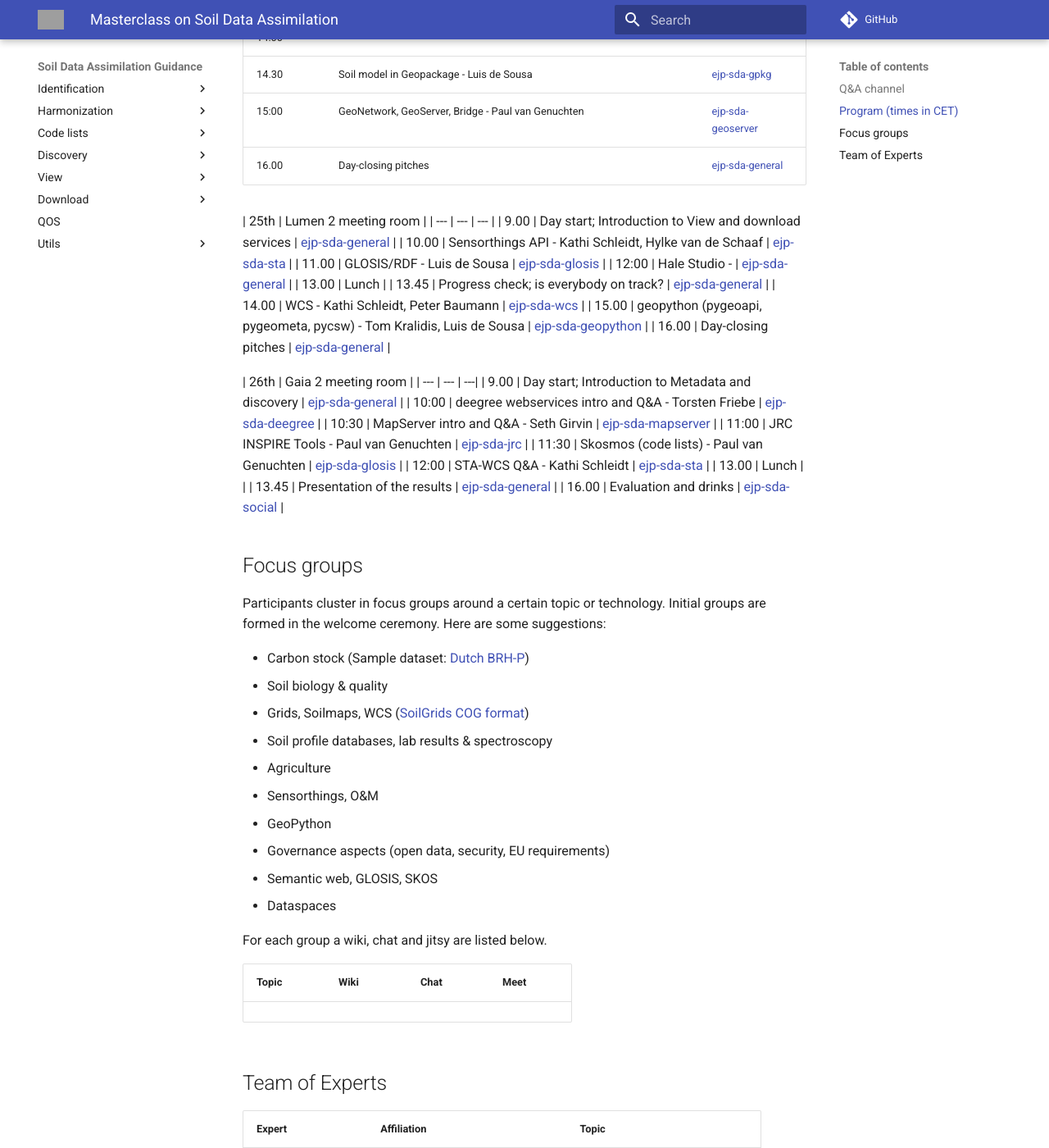
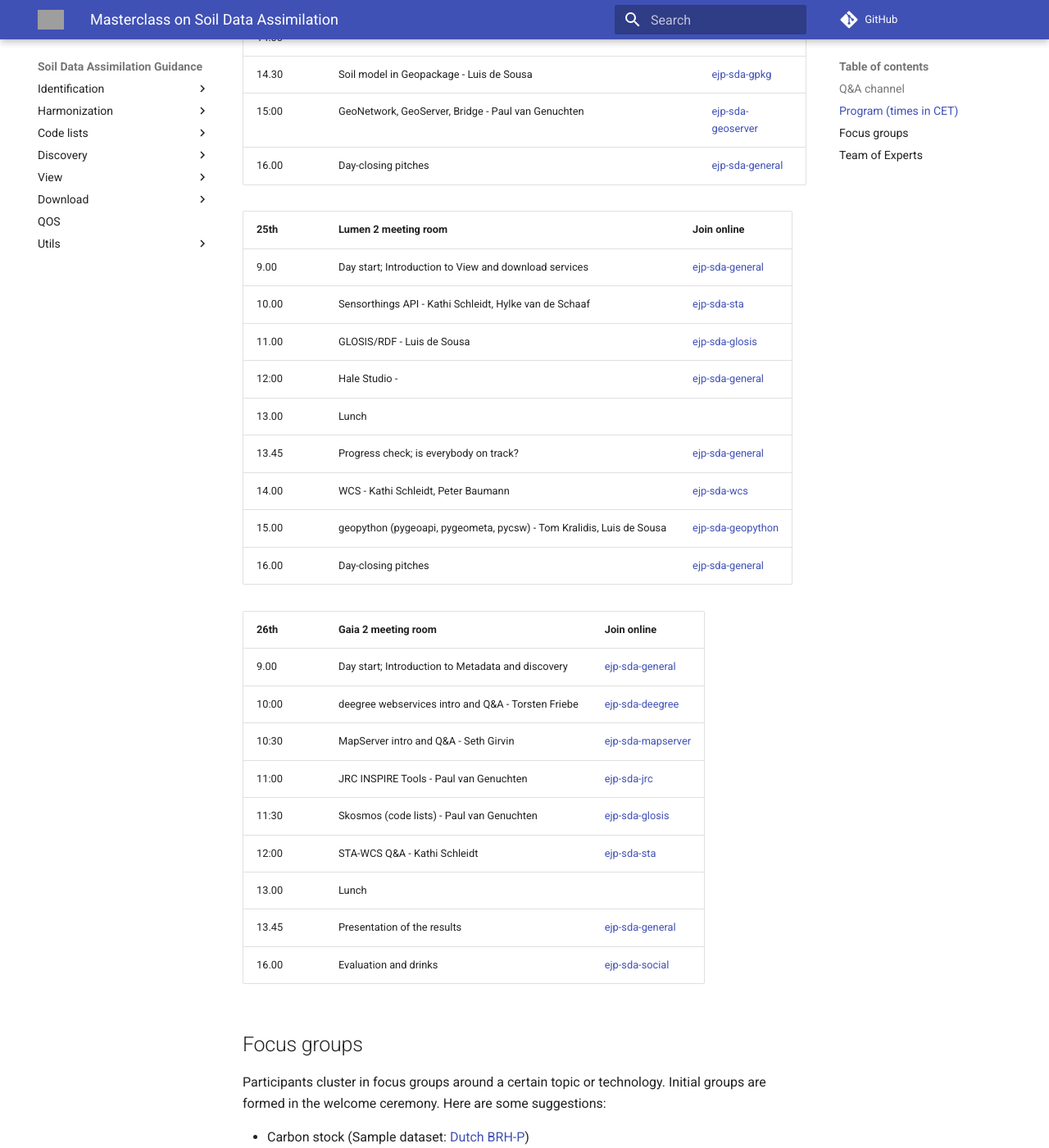
Before and after one commit to ejpsoil/soildata-assimilation-guidance, an MkDocs documentation site: the page built from docs/masterclass/index.md, in a window 1280 px wide and 1400 px high, scrolled down 873 px. Shown: the whole window at 82% size. Built offline with MkDocs 1.6.1 and Material for MkDocs 9.7.7, drawn with Linux system fonts in a browser that asks for light colours; comment, search, counter and statistics services are not loaded; some of the changed text lies outside the part shown; grey boxes are pictures that could not be loaded.

Commit message:
fix table

```diff
--- a/docs/masterclass/index.md
+++ b/docs/masterclass/index.md
@@ -11,7 +11,7 @@ During the masterclass questions can be placed in the [gitter channel](https://g
 
 ## Program (times in CET)
 
-| 24th | Building Gaia; Meeting room 2 | Online link |
+| 24th | Building Gaia; Meeting room 2 | Join online |
 | --- | --- | --- |
 | 9.00 | Welcome ceremony / Set up teams | [ejp-sda-general](https://meet.waag.org/ejp-sda-general) |
 | 10.00 | Day start; Introduction to data assimilation (harmonization; extension; codelists) | [ejp-sda-general](https://meet.waag.org/ejp-sda-general) |
@@ -25,7 +25,7 @@ During the masterclass questions can be placed in the [gitter channel](https://g
 | 16.00 | Day-closing pitches | [ejp-sda-general](https://meet.waag.org/ejp-sda-general) |
 
 
-| 25th | Lumen 2 meeting room |
+| 25th | Lumen 2 meeting room | Join online |
 | --- | --- | --- |
 | 9.00 | Day start; Introduction to View and download services | [ejp-sda-general](https://meet.waag.org/ejp-sda-general) |
 | 10.00 | Sensorthings API - Kathi Schleidt, Hylke van de Schaaf | [ejp-sda-sta](https://meet.waag.org/ejp-sda-sta) |
@@ -37,7 +37,7 @@ During the masterclass questions can be placed in the [gitter channel](https://g
 | 15.00 | geopython (pygeoapi, pygeometa, pycsw) - Tom Kralidis, Luis de Sousa | [ejp-sda-geopython](https://meet.waag.org/ejp-sda-geopython) |
 | 16.00 | Day-closing pitches | [ejp-sda-general](https://meet.waag.org/ejp-sda-general) |
 
-| 26th | Gaia 2 meeting room |
+| 26th | Gaia 2 meeting room | Join online |
 | --- | --- | ---|
 | 9.00 | Day start; Introduction to Metadata and discovery | [ejp-sda-general](https://meet.waag.org/ejp-sda-general) |
 | 10:00 | deegree webservices intro and Q&A - Torsten Friebe | [ejp-sda-deegree](https://meet.waag.org/ejp-sda-deegree) |
```
